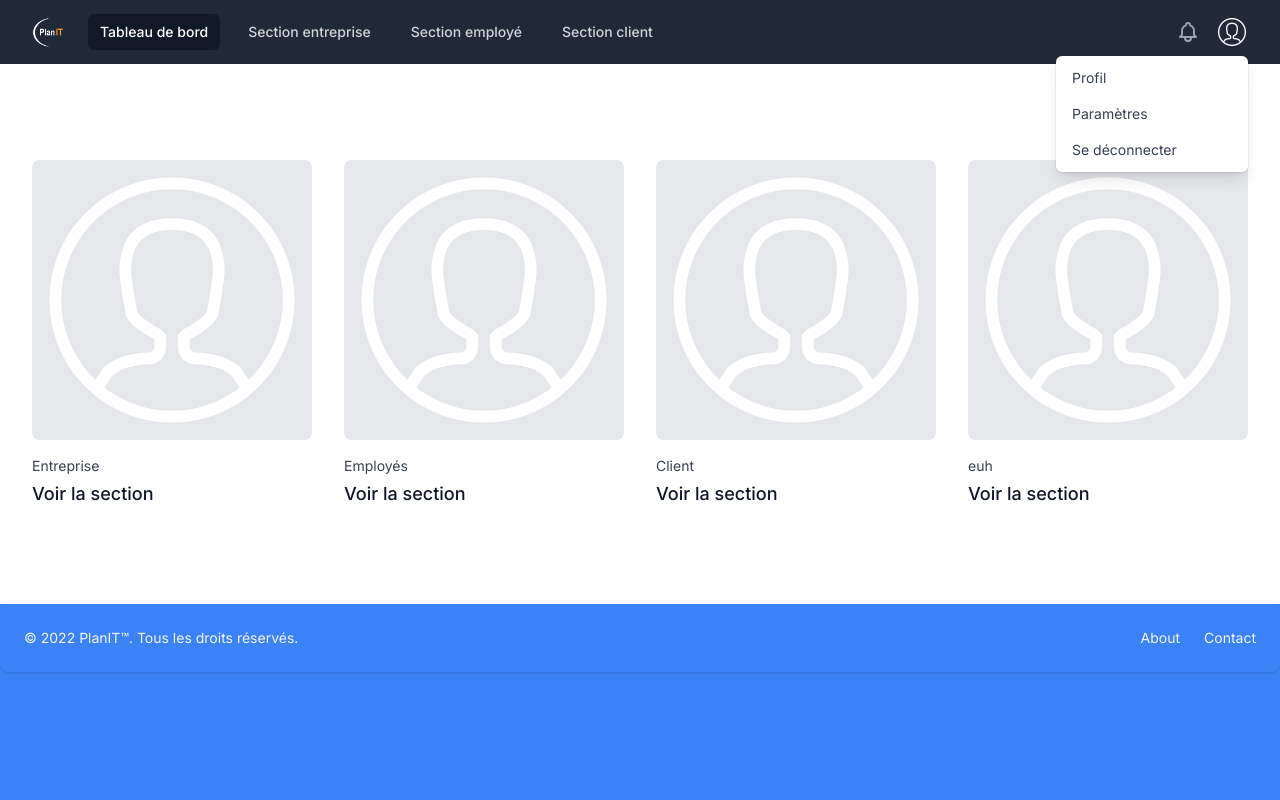
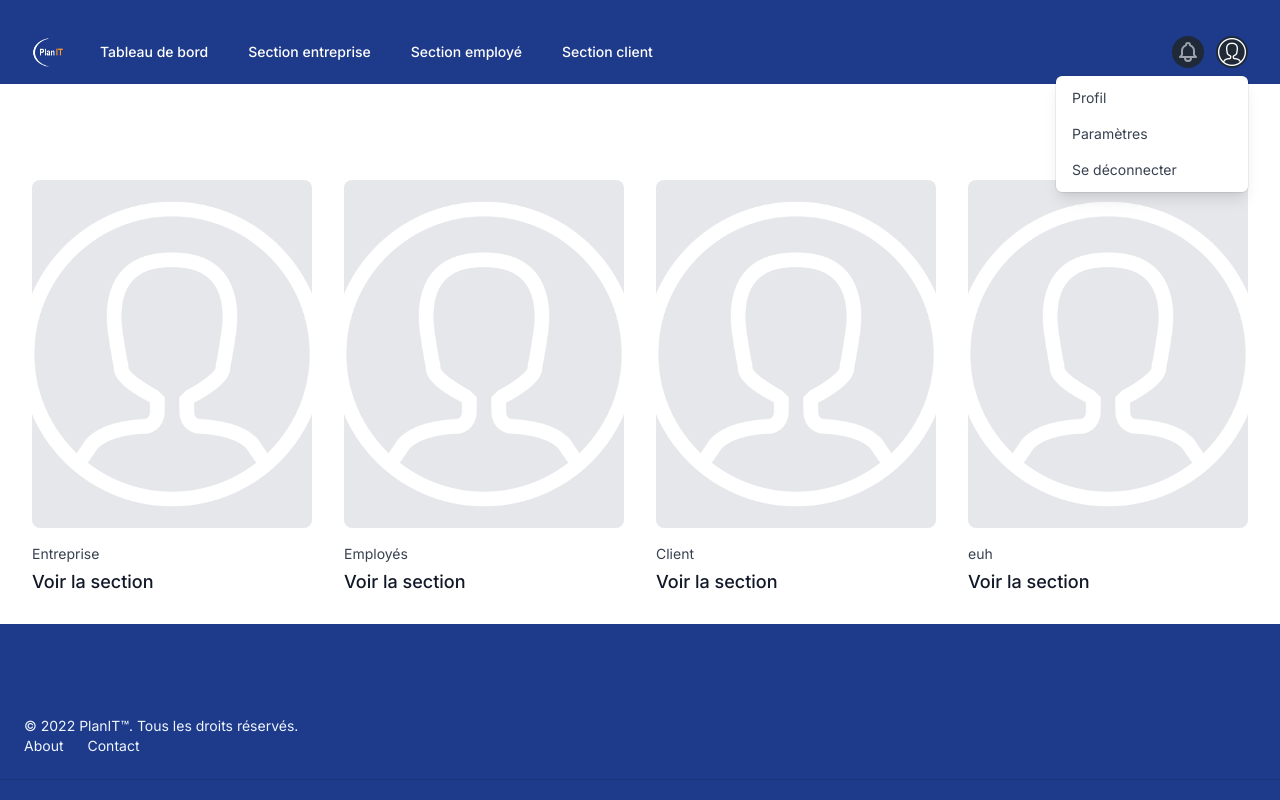
Before and after one commit to RFeno/PlanIT-Agenda-en-ligne, a PHP site: page /userhome in a window 1280 px wide. Run offline with PHP 8.4, Linux system fonts and the light colour scheme; a user stored in the database is signed in; some libraries are stand-ins or nearby versions.

Commit message:
fix footer

```diff
--- a/app/pages/inscription.php
+++ b/app/pages/inscription.php
@@ -1,5 +1,5 @@
 <!DOCTYPE html>
-<html lang="fr" class="h-full">
+<html lang="fr" class="h-full w-1/1 relative">
     <head>
         <meta charset="UTF-8">
         <meta http-equiv="X-UA-Compatible" content="IE=edge" />
@@ -37,9 +37,6 @@
                         <label class="block text-gray-700 text-sm font-bold mb-2 ml-3" for="password">Mot de passe</label>
                         <input type="password" id="password" class="bg-gray-200 rounded w-full text-gray-700 focus:outline-none border-b-4 border-gray-300 focus:border-blue-500 transition duration-500 px-3 pb-3">
                     </div>
-                    <div class="flex justify-end">
-                        <a href="<?= $router->generate('connexion'); ?>" class="text-sm text-blue-400 hover:text-purple-700 hover:underline mb-6">Vous avez déjà un compte ?</a>
-                    </div>
                         <button class="bg-blue-200 hover:bg-blue-700 text-white font-bold py-2 rounded shadow-lg hover:shadow-xl" type="submit">S'inscrire</button>
                         <a href="<?= $router->generate('home') ?>" class=" mt-4 text-center bg-blue-200 hover:bg-blue-700 text-white font-bold py-2 rounded shadow-lg hover:shadow-xl">
                             <button type="button" value="click here">Retour à l'accueil</button>
--- a/app/pages/userhome.php
+++ b/app/pages/userhome.php
@@ -3,8 +3,6 @@
     header('location: ' . $router->generate('home'));
   }
 ?>
-
-<!DOCTYPE html>
 <html lang="fr" class="h-full">
     <head>
         <meta charset="UTF-8">
@@ -14,21 +12,18 @@
         <link rel="stylesheet" href="/assets/css/animate.css" />
         <link rel="stylesheet" href="/assets/css/tailwind.css" />
         <link rel="shortcut icon" href="/assets/images/logo.png" type="image/x-icon"/>
-        <script src="/assets/js/wow.min.js"></script>
-        <script src="/assets/jquery/jquery.js"></script>
-        <script src="/assets/js/main.js"></script>
         <title>PlanIT</title>
     </head>
-    <body class="bg-blue-500">
+    <body class="bg-blue-900 py-5">
       <!-- debut nav bar -->
 
-      <nav class="bg-gray-800">
+      <nav class="bg-blue-900">
         <div class="max-w-7xl mx-auto px-2 sm:px-6 lg:px-8">
           <div class="relative flex items-center justify-between h-16">
             <div class="absolute inset-y-0 left-0 flex items-center sm:hidden">
               <!-- Mobile menu button-->
               <button type="button" class="inline-flex items-center justify-center p-2 rounded-md text-gray-400 hover:text-white hover:bg-gray-700 focus:outline-none focus:ring-2 focus:ring-inset focus:ring-white" aria-controls="mobile-menu" aria-expanded="false">
-                <span class="sr-only">Open main menu</span>
+                <span class="sr-only">Ouvrir menu</span>
               </button>
             </div>
             <div class="flex-1 flex items-center justify-center sm:items-stretch sm:justify-start">
@@ -38,13 +33,13 @@
               <div class="hidden sm:block sm:ml-6">
                 <div class="flex space-x-4">
                   <!-- Current: "bg-gray-900 text-white", Default: "text-gray-300 hover:bg-gray-700 hover:text-white" -->
-                  <a href="#" class="bg-gray-900 text-white px-3 py-2 rounded-md text-sm font-medium" aria-current="page">Tableau de bord</a>
+                  <a href="#" class="bg-blue-900 text-white px-3 py-2 rounded-md text-sm font-medium" aria-current="page">Tableau de bord</a>
 
-                  <a href="#" class="text-gray-300 hover:bg-gray-700 hover:text-white px-3 py-2 rounded-md text-sm font-medium">Section entreprise</a>
+                  <a href="#" class="text-white hover:bg-blue-700 hover:text-white px-3 py-2 rounded-md text-sm font-medium">Section entreprise</a>
 
-                  <a href="#" class="text-gray-300 hover:bg-gray-700 hover:text-white px-3 py-2 rounded-md text-sm font-medium">Section employé</a>
+                  <a href="#" class="text-white hover:bg-blue-700 hover:text-white px-3 py-2 rounded-md text-sm font-medium">Section employé</a>
 
-                  <a href="#" class="text-gray-300 hover:bg-gray-700 hover:text-white px-3 py-2 rounded-md text-sm font-medium">Section client</a>
+                  <a href="#" class="text-white hover:bg-blue-700 hover:text-white px-3 py-2 rounded-md text-sm font-medium">Section client</a>
                 </div>
               </div>
             </div>
@@ -137,7 +132,7 @@
       <!-- fin section main-->
 
       <!-- debut footer-->
-      <footer class="aboslute bottom-0 p-4 rounded-lg shadow md:flex md:items-center md:justify-between md:p-6">
+      <footer class="sticky top-[100vh] w-full bg-blue-900 absolute bottom-0 p-4  md:items-center md:justify-between md:p-6">
         <span class="text-sm text-blue-50 sm:text-center">© 2022 <a href="https://rfeno.fr" class="hover:underline">PlanIT™</a>. Tous les droits réservés.
         </span>
         <ul class="flex flex-wrap items-center mt-3 text-sm text-blue-50 sm:mt-0">
```
Also changed, not shown: app/pages/home.php (+7 -5 lines), app/pages/sectionEntreprise.php (+6 -6 lines), 1 other file.
